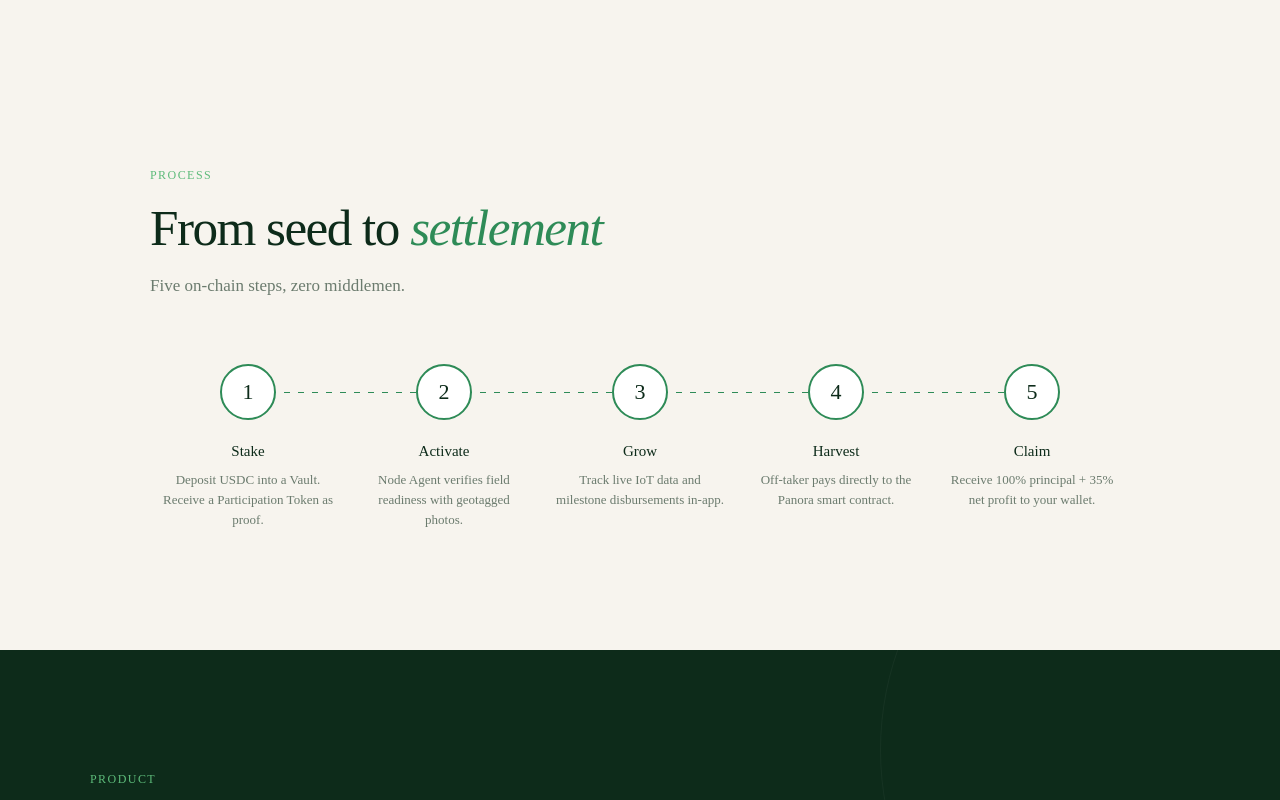
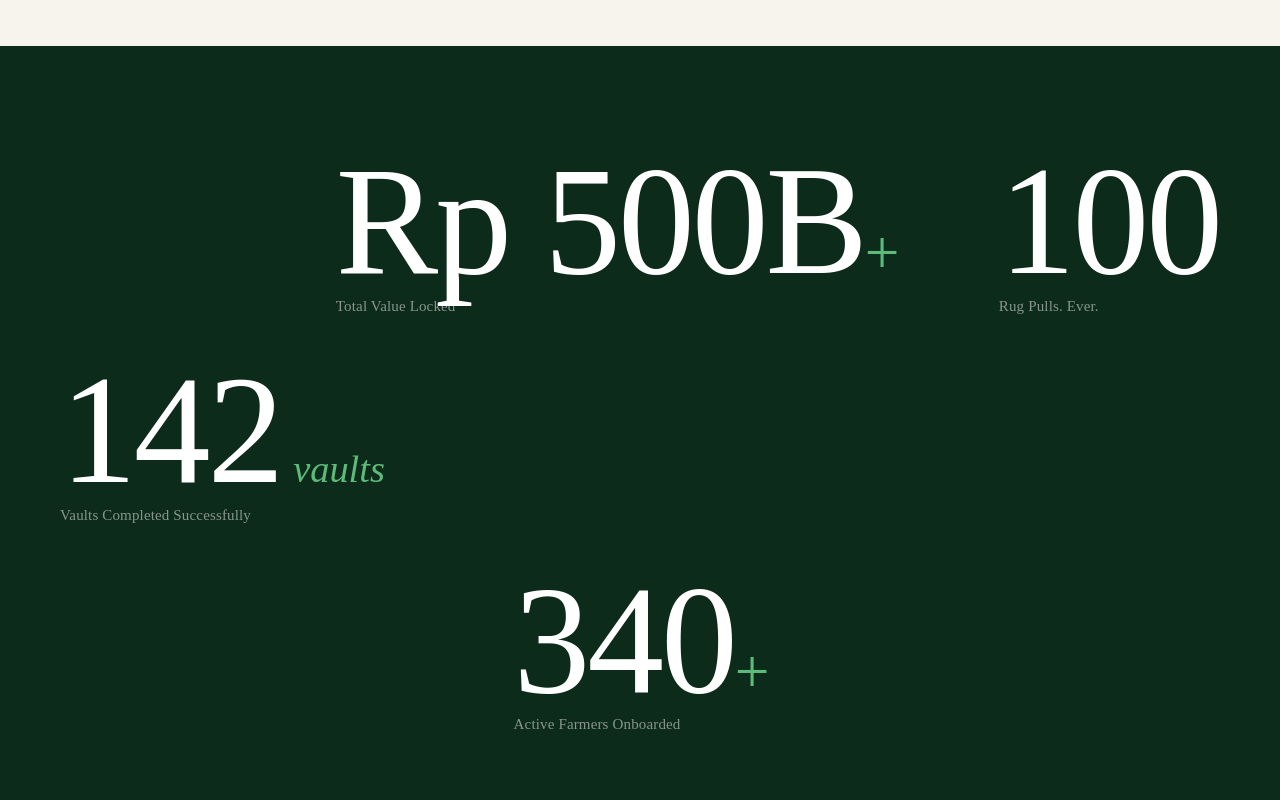
Before and after one commit to PanoraLabs/New-PanoraWeb, a Next.js app: page / in a window 1280 px wide. Shown: the part 1580-2380 px from the top of the page. Built offline with nearby package versions, Linux system fonts and the light colour scheme.

Commit message:
feat: refine hero content animation, add number ticker, refine stats layout

```diff
--- a/package.json
+++ b/package.json
@@ -13,6 +13,7 @@
     "class-variance-authority": "^0.7.1",
     "clsx": "^2.1.1",
     "framer-motion": "^12.38.0",
+    "motion": "^12.38.0",
     "next": "16.2.3",
     "react": "19.2.4",
     "react-dom": "19.2.4",
--- a/src/app/globals.css
+++ b/src/app/globals.css
@@ -330,35 +330,92 @@ nav.nav-scrolled {
 }
 
 /* ── STATS BAR ── */
+/* ── STATS BAR ── */
 #stats {
   background: var(--forest);
-  padding: 48px 60px;
-  display: grid;
-  grid-template-columns: repeat(4, 1fr);
-  gap: 40px;
+  min-height: 100vh;
+  display: flex;
+  flex-direction: column;
+  justify-content: center;
+  padding: 80px 60px;
 }
 
-.stat-item {
-  text-align: center;
+.stats-inner {
+  display: flex;
+  flex-direction: column;
+  gap: 0;
+  width: 100%;
+}
+
+.stats-row {
+  display: flex;
+  align-items: flex-end;
+  padding: 24px 0;
+}
+
+.stats-row-1 {
+  justify-content: flex-end;
+  gap: clamp(40px, 8vw, 160px);
+}
+
+.stats-row-2 {
+  justify-content: flex-start;
+}
+
+.stats-row-3 {
+  justify-content: center;
+}
+
+.stats-box {
+  display: flex;
+  flex-direction: column;
+  gap: 8px;
+}
+
+.stats-box-row {
+  display: flex;
+  align-items: baseline;
+  gap: 12px;
 }
 
 .stat-num {
   font-family: var(--serif);
-  font-size: 48px;
+  font-size: clamp(80px, 12vw, 200px);
   color: var(--white);
-  line-height: 1;
-  margin-bottom: 8px;
+  line-height: 0.85;
+  font-weight: 400;
+  letter-spacing: -0.02em;
 }
 
-.stat-num span {
-  font-size: 28px;
+.stat-suffix {
+  font-size: 0.4em;
   color: var(--sprout);
 }
 
+.stat-unit {
+  font-family: var(--serif);
+  font-size: clamp(24px, 3vw, 48px);
+  color: var(--sprout);
+  font-style: italic;
+  font-weight: 400;
+  line-height: 1;
+}
+
+.stat-ticker {
+  font-family: inherit;
+  font-size: inherit;
+  color: inherit;
+  line-height: inherit;
+  font-weight: inherit;
+  letter-spacing: inherit;
+}
+
 .stat-label {
-  font-size: 14px;
+  font-size: 15px;
   color: rgba(255, 255, 255, 0.5);
-  letter-spacing: 0.02em;
+  letter-spacing: 0.01em;
+  line-height: 1.5;
+  max-width: 300px;
 }
 
 /* ── ABOUT PANORA ── */
@@ -467,34 +524,25 @@ nav.nav-scrolled {
 }
 
 .steps {
-  display: grid;
-  grid-template-columns: repeat(5, 1fr);
+  display: flex;
+  flex-direction: column;
   gap: 0;
   position: relative;
 }
 
-.steps::before {
-  content: "";
-  position: absolute;
-  top: 28px;
-  left: 8%;
-  right: 8%;
-  height: 1px;
-  background: repeating-linear-gradient(
-    90deg,
-    var(--leaf) 0px,
-    var(--leaf) 6px,
-    transparent 6px,
-    transparent 14px
-  );
-  z-index: 0;
+.step {
+  display: flex;
+  align-items: stretch;
+  gap: 32px;
+  position: relative;
 }
 
-.step {
-  text-align: center;
-  padding: 0 12px;
-  position: relative;
-  z-index: 1;
+.step-line {
+  display: flex;
+  flex-direction: column;
+  align-items: center;
+  flex-shrink: 0;
+  width: 56px;
 }
 
 .step-num {
@@ -509,7 +557,7 @@ nav.nav-scrolled {
   font-family: var(--serif);
   font-size: 22px;
   color: var(--forest);
-  margin: 0 auto 20px;
+  flex-shrink: 0;
   transition: all 0.3s;
 }
 
@@ -520,17 +568,36 @@ nav.nav-scrolled {
   transform: scale(1.1);
 }
 
+.step-connector {
+  width: 1px;
+  flex: 1;
+  background: repeating-linear-gradient(
+    180deg,
+    var(--leaf) 0px,
+    var(--leaf) 6px,
+    transparent 6px,
+    transparent 14px
+  );
+}
+
+.step-content {
+  padding: 14px 0 64px;
+}
+
 .step-title {
-  font-size: 15px;
-  font-weight: 500;
+  font-family: var(--serif);
+  font-size: clamp(22px, 2.5vw, 32px);
+  font-weight: 400;
   color: var(--forest);
-  margin-bottom: 8px;
+  margin-bottom: 12px;
+  line-height: 1.2;
 }
 
 .step-desc {
-  font-size: 13px;
+  font-size: 16px;
   color: var(--stone);
-  line-height: 1.55;
+  line-height: 1.6;
+  max-width: 480px;
 }
 
 /* ── PRODUCTS / VAULTS ── */
@@ -1015,8 +1082,13 @@ footer {
   }
 
   #stats {
-    grid-template-columns: repeat(2, 1fr);
-    padding: 48px 24px;
+    padding: 60px 24px;
+  }
+
+  .stats-row-1 {
+    flex-direction: column;
+    align-items: flex-end;
+    gap: 16px;
   }
 
   #how {
--- a/src/components/LandingPage.tsx
+++ b/src/components/LandingPage.tsx
@@ -22,12 +22,12 @@ export function LandingPage() {
     <>
       {loading && <LoadingScreen onComplete={() => setLoading(false)} />}
       <Nav />
-      <Hero />
+      <Hero ready={!loading} />
       <main className="main-content">
         <AboutPanora />
+        <StatsBar />
         <HowItWorks />
         <Vaults />
-        <StatsBar />
         <SecondaryMarket />
         <Proof />
         <SplitEconomics />
--- a/src/components/sections/HowItWorks.tsx
+++ b/src/components/sections/HowItWorks.tsx
@@ -6,27 +6,27 @@ const steps = [
   {
     n: "1",
     title: "Stake",
-    desc: "Deposit USDC into a Vault. Receive a Participation Token as proof.",
+    desc: "Deposit USDC into a Vault. Receive a Participation Token as proof of your position in the harvest cycle.",
   },
   {
     n: "2",
     title: "Activate",
-    desc: "Node Agent verifies field readiness with geotagged photos.",
+    desc: "Node Agent verifies field readiness with geotagged photos and on-the-ground confirmation before capital is deployed.",
   },
   {
     n: "3",
     title: "Grow",
-    desc: "Track live IoT data and milestone disbursements in-app.",
+    desc: "Track live IoT sensor data and milestone-based disbursements in real time through the Panora dashboard.",
   },
   {
     n: "4",
     title: "Harvest",
-    desc: "Off-taker pays directly to the Panora smart contract.",
+    desc: "Off-taker pays directly to the Panora smart contract at market price upon successful harvest completion.",
   },
   {
     n: "5",
     title: "Claim",
-    desc: "Receive 100% principal + 35% net profit to your wallet.",
+    desc: "Receive 100% of your principal plus up to 35% net profit, settled directly to your connected wallet.",
   },
 ] as const
 
@@ -34,9 +34,10 @@ export function HowItWorks() {
   return (
     <section id="how">
       <motion.div
+        className="how-header"
         initial={{ opacity: 0, y: 24 }}
         whileInView={{ opacity: 1, y: 0 }}
-        viewport={{ once: true, amount: 0.2 }}
+        viewport={{ once: true, margin: "-80px" }}
         transition={{ duration: 0.7, ease: "easeOut" as const }}
       >
         <div className="section-label">Process</div>
@@ -51,14 +52,22 @@ export function HowItWorks() {
           <motion.div
             key={n}
             className="step"
-            initial={{ opacity: 0, y: 32 }}
-            whileInView={{ opacity: 1, y: 0 }}
-            viewport={{ once: true, amount: 0.3 }}
-            transition={{ delay: i * 0.1, duration: 0.6, ease: "easeOut" as const }}
+            initial={{ opacity: 0, x: -40 }}
+            whileInView={{ opacity: 1, x: 0 }}
+            viewport={{ once: true, margin: "-120px" }}
+            transition={{ duration: 0.7, ease: "easeOut" as const }}
           >
-            <div className="step-num">{n}</div>
-            <div className="step-title">{title}</div>
-            <div className="step-desc">{desc}</div>
+            {/* Timeline connector */}
+            <div className="step-line">
+              <div className="step-num">{n}</div>
+              {i < steps.length - 1 && <div className="step-connector" />}
+            </div>
+
+            {/* Content */}
+            <div className="step-content">
+              <div className="step-title">{title}</div>
+              <div className="step-desc">{desc}</div>
+            </div>
           </motion.div>
         ))}
       </div>
--- a/src/components/sections/StatsBar.tsx
+++ b/src/components/sections/StatsBar.tsx
@@ -1,46 +1,78 @@
 "use client"
 
 import { motion } from "framer-motion"
-
-const stats = [
-  {
-    num: (
-      <>
-        Rp <span>48</span>B+
-      </>
-    ),
-    label: "Total Value Locked",
-  },
-  {
-    num: <span>340+</span>,
-    label: "Active Farmers Onboarded",
-  },
-  {
-    num: <span>12</span>,
-    label: "Vaults Completed",
-  },
-  {
-    num: <span>0</span>,
-    label: "Rug Pulls (ever)",
-  },
-] as const
+import { NumberTicker } from "@/components/ui/number-ticker"
 
 export function StatsBar() {
   return (
     <section id="stats">
-      {stats.map(({ num, label }, i) => (
+      <div className="stats-inner">
+      <div className="stats-row stats-row-1">
         <motion.div
-          key={label}
-          className="stat-item"
-          initial={{ opacity: 0, y: 32 }}
+          className="stats-box"
+          initial={{ opacity: 0, y: 48 }}
           whileInView={{ opacity: 1, y: 0 }}
-          viewport={{ once: true, amount: 0.12 }}
-          transition={{ delay: i * 0.1, duration: 0.7, ease: "easeOut" as const }}
+          viewport={{ once: true, amount: 0.3 }}
+          transition={{ duration: 0.8, ease: "easeOut" }}
         >
-          <div className="stat-num">{num}</div>
-          <div className="stat-label">{label}</div>
+          <div className="stats-box-row">
+            <div className="stat-num">
+              Rp <NumberTicker value={500} className="stat-ticker" />B<span className="stat-suffix">+</span>
+            </div>
+          </div>
+          <p className="stat-label">Total Value Locked</p>
         </motion.div>
-      ))}
+        <motion.div
+          className="stats-box"
+          initial={{ opacity: 0, y: 48 }}
+          whileInView={{ opacity: 1, y: 0 }}
+          viewport={{ once: true, amount: 0.3 }}
+          transition={{ delay: 0.1, duration: 0.8, ease: "easeOut" }}
+        >
+          <div className="stats-box-row">
+            <div className="stat-num">
+              <NumberTicker value={100} className="stat-ticker" />
+            </div>
+          </div>
+          <p className="stat-label">Rug Pulls. Ever.</p>
+        </motion.div>
+      </div>
+
+      <div className="stats-row stats-row-2">
+        <motion.div
+          className="stats-box"
+          initial={{ opacity: 0, y: 48 }}
+          whileInView={{ opacity: 1, y: 0 }}
+          viewport={{ once: true, amount: 0.3 }}
+          transition={{ delay: 0.2, duration: 0.8, ease: "easeOut" }}
+        >
+          <div className="stats-box-row">
+            <div className="stat-num">
+              <NumberTicker value={142} className="stat-ticker" />
+            </div>
+            <span className="stat-unit">vaults</span>
+          </div>
+          <p className="stat-label">Vaults Completed Successfully</p>
+        </motion.div>
+      </div>
+
+      <div className="stats-row stats-row-3">
+        <motion.div
+          className="stats-box"
+          initial={{ opacity: 0, y: 48 }}
+          whileInView={{ opacity: 1, y: 0 }}
+          viewport={{ once: true, amount: 0.3 }}
+          transition={{ delay: 0.3, duration: 0.8, ease: "easeOut" }}
+        >
+          <div className="stats-box-row">
+            <div className="stat-num">
+              <NumberTicker value={340} className="stat-ticker" /><span className="stat-suffix">+</span>
+            </div>
+          </div>
+          <p className="stat-label">Active Farmers Onboarded</p>
+        </motion.div>
+      </div>
+      </div>
     </section>
   )
 }
--- /dev/null
+++ b/src/components/ui/number-ticker.tsx
@@ -0,0 +1,74 @@
+"use client"
+
+import { useEffect, useRef, type ComponentPropsWithoutRef } from "react"
+import { useInView, useMotionValue, useSpring } from "motion/react"
+
+import { cn } from "@/lib/utils"
+
+interface NumberTickerProps extends ComponentPropsWithoutRef<"span"> {
+  value: number
+  startValue?: number
+  direction?: "up" | "down"
+  delay?: number
+  decimalPlaces?: number
+}
+
+export function NumberTicker({
+  value,
+  startValue = 0,
+  direction = "up",
+  delay = 0,
+  className,
+  decimalPlaces = 0,
+  ...props
+}: NumberTickerProps) {
+  const ref = useRef<HTMLSpanElement>(null)
+  const motionValue = useMotionValue(direction === "down" ? value : startValue)
+  const springValue = useSpring(motionValue, {
+    damping: 60,
+    stiffness: 100,
+  })
+  const isInView = useInView(ref, { once: true, margin: "0px" })
+
+  useEffect(() => {
+    let timer: ReturnType<typeof setTimeout> | null = null
+
+    if (isInView) {
+      timer = setTimeout(() => {
+        motionValue.set(direction === "down" ? startValue : value)
+      }, delay * 1000)
+    }
+
+    return () => {
+      if (timer !== null) {
+        clearTimeout(timer)
+      }
+    }
+  }, [motionValue, isInView, delay, value, direction, startValue])
+
+  useEffect(
+    () =>
+      springValue.on("change", (latest) => {
+        if (ref.current) {
+          ref.current.textContent = Intl.NumberFormat("en-US", {
+            minimumFractionDigits: decimalPlaces,
+            maximumFractionDigits: decimalPlaces,
+          }).format(Number(latest.toFixed(decimalPlaces)))
+        }
+      }),
+    [springValue, decimalPlaces]
+  )
+
+  return (
+    <span
+      ref={ref}
+      className={cn(
+        "inline-block tracking-wider text-black tabular-nums dark:text-white",
+        className
+      )}
+      {...props}
+    >
+      {startValue}
+    </span>
+  )
+}
```
Also changed, not shown: src/components/sections/Hero.tsx (+34 -12 lines), components.json, 1 other file (tests, documents, lock files or other folders).
